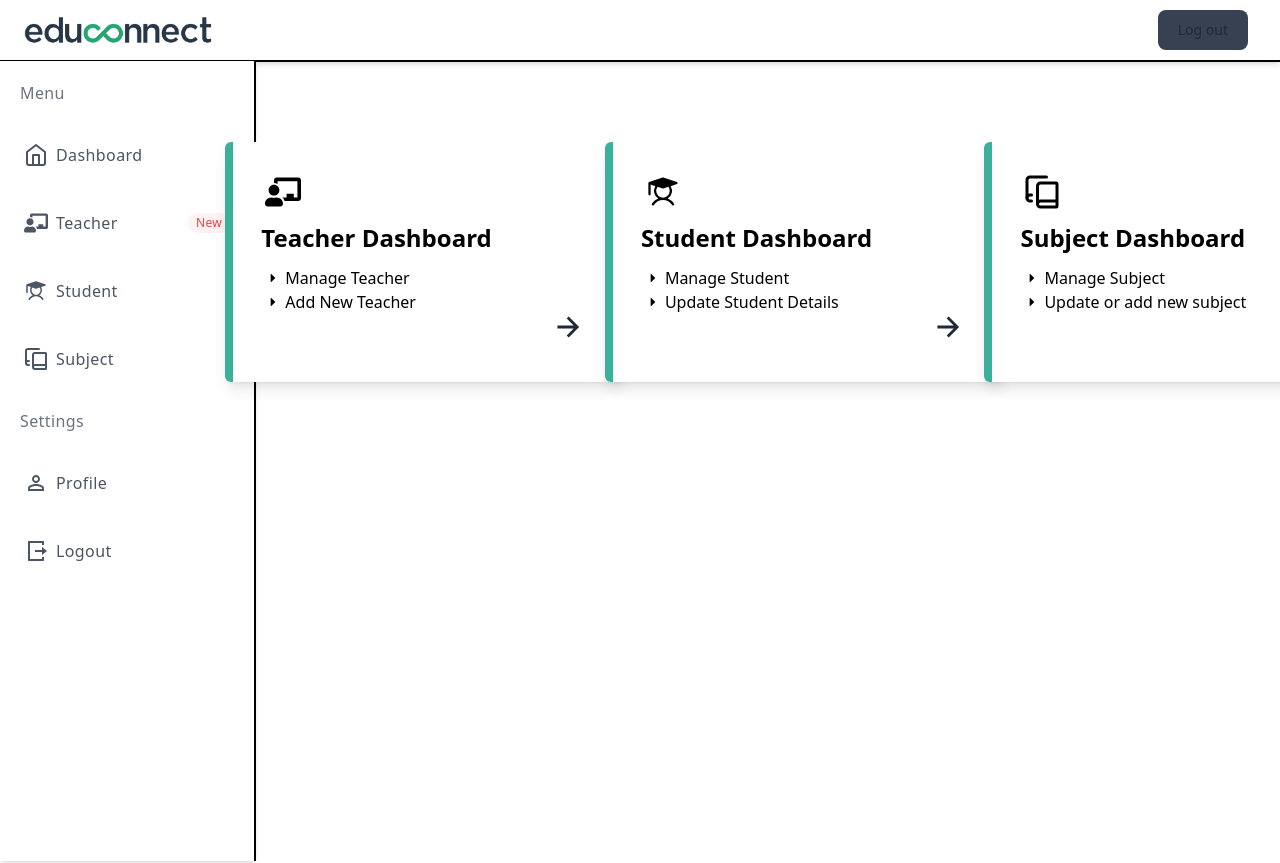
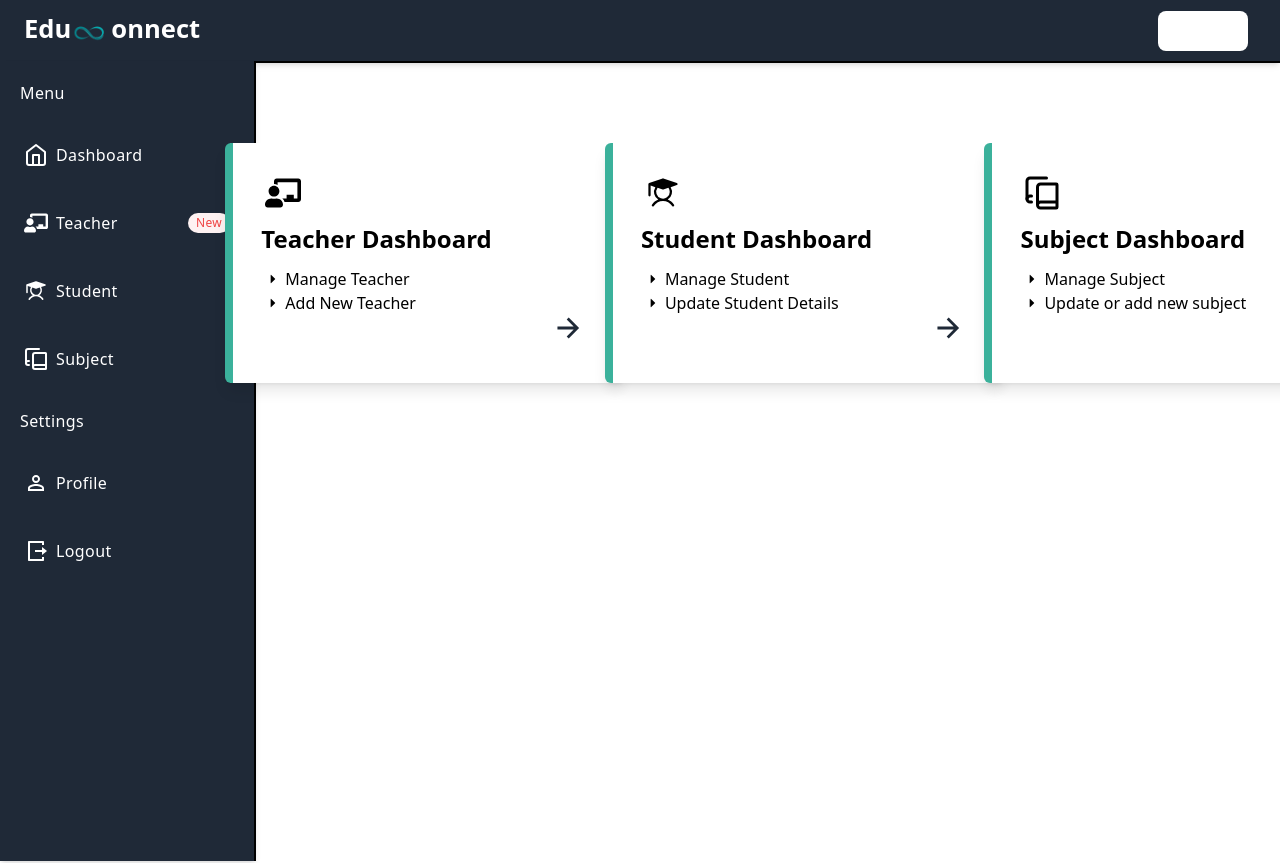
Before and after one commit to Adityajparmar37/EduConnect, a React (Vite) app in the folder frontend/: page /admin in a window 1280 px wide. Shown: the top 863 px of the page. Built offline with nearby package versions, Linux system fonts and the light colour scheme; sample sign-in values are in the browser's storage.

Commit message:
ui change in header and sidenav

```diff
--- a/frontend/src/Components/Header/Header.jsx
+++ b/frontend/src/Components/Header/Header.jsx
@@ -15,15 +15,23 @@ export default function Header() {
   };
   return (
     <header>
-      <nav className="border-b-2 border-black bg-white px-4 py-2.5 shadow-md lg:px-6 dark:bg-white ">
+      <nav className="border-b-2 border-black bg-gray-800 px-4 py-2.5 shadow-md lg:px-6 dark:bg-gray-800 ">
         <div className="mx-auto flex max-w-screen-xl flex-wrap items-center justify-between">
           <Link to="/">
-            <div className="flex items-center">
-              <img
-                src="/logo2-removebg-preview.png"
-                className="mr-3 h-9 focus:outline-none sm:h-9"
-                alt="Flowbite Logo"
-              />
+            <div className="flex flex-row items-center">
+              <h1 className="text-[1.6rem] font-semibold text-white duration-200 hover:text-primary">
+                Edu
+                <span>
+                  <img
+                    src="/infinity-logo.png"
+                    className="inline h-10 focus:outline-none"
+                    alt="Flowbite Logo"
+                  />
+                </span>
+                <span className="text-white duration-200 hover:text-primary">
+                  onnect
+                </span>
+              </h1>
             </div>
           </Link>
           <div className="flex items-center lg:order-2">
@@ -32,7 +40,7 @@ export default function Header() {
                 {" "}
                 <Link
                   onClick={handleLogout}
-                  className="mr-2 rounded-lg bg-gray-700 px-4 py-2 text-sm font-medium text-gray-800  delay-100 hover:rounded-full focus:outline-none focus:ring-2 focus:ring-slate-400 lg:px-5 lg:py-2.5 dark:text-white dark:hover:bg-gray-500"
+                  className="mr-2 rounded-lg bg-white px-4 py-2 text-sm font-medium text-white  delay-100 duration-300 hover:rounded-full focus:outline-none focus:ring-2 focus:ring-slate-400 lg:px-5 lg:py-2.5 dark:text-black dark:hover:bg-zinc-200"
                 >
                   Log out
                 </Link>
@@ -41,7 +49,7 @@ export default function Header() {
               <>
                 <Link
                   to="/login"
-                  className="mr-2 rounded-lg bg-gray-700 px-4 py-2 text-sm font-medium text-gray-800  delay-100 hover:rounded-full focus:outline-none focus:ring-2 focus:ring-slate-400 lg:px-5 lg:py-2.5 dark:text-white dark:hover:bg-gray-500"
+                  className="mr-2 rounded-lg bg-white px-4 py-2 text-sm font-medium text-white  delay-100 duration-300 hover:rounded-full focus:outline-none focus:ring-2 focus:ring-slate-400 lg:px-5 lg:py-2.5 dark:text-black dark:hover:bg-gray-500"
                 >
                   Log in
                 </Link>
--- a/frontend/src/Components/SideNav/SideNav.jsx
+++ b/frontend/src/Components/SideNav/SideNav.jsx
@@ -8,12 +8,12 @@ import { Link } from "react-router-dom";
 
 export default function SideNav() {
   return (
-    <div className="fixed left-0 top-0 mt-[3.8rem] flex h-full w-64 flex-col border-r-2 border-black bg-white shadow-md">
+    <div className="fixed left-0 top-0 mt-[3.8rem] flex h-full w-64 flex-col border-r-2 border-black bg-gray-800 shadow-md">
       <div className="flex-grow overflow-y-auto overflow-x-hidden">
         <ul className="flex flex-col space-y-6 py-4">
           <li className="px-5">
             <div className="flex h-8 flex-row items-center">
-              <div className="text-md font-light tracking-wide text-gray-500 ">
+              <div className="text-md font-light tracking-wide text-white ">
                 Menu
               </div>
             </div>
@@ -21,7 +21,7 @@ export default function SideNav() {
           <li>
             <Link
               to="#"
-              className="relative flex h-11 flex-row items-center border-l-8 border-transparent pr-6 text-gray-600 hover:border-primary hover:bg-gray-50 hover:text-gray-800 focus:outline-none"
+              className="relative flex h-11 flex-row items-center border-l-8 border-transparent pr-6 text-white duration-300 hover:border-primary hover:bg-gray-50 hover:text-gray-800 focus:outline-none"
             >
               <span className="ml-4 inline-flex items-center justify-center text-2xl">
                 <LuHome />
@@ -34,7 +34,7 @@ export default function SideNav() {
           <li>
             <Link
               to="#"
-              className="relative flex h-11 flex-row items-center border-l-8 border-transparent pr-6 text-gray-600 hover:border-primary hover:bg-gray-50 hover:text-gray-800 focus:outline-none"
+              className="duration-300 focus:outline-none relative flex h-11 flex-row items-center border-l-8 border-transparent pr-6 text-white hover:border-primary hover:bg-gray-50 hover:text-gray-800"
             >
               <span className="ml-4 inline-flex items-center justify-center text-2xl">
                 <FaChalkboardTeacher />
@@ -50,7 +50,7 @@ export default function SideNav() {
           <li>
             <a
               to="#"
-              className="relative flex h-11 flex-row items-center border-l-8 border-transparent pr-6 text-gray-600 hover:border-primary hover:bg-gray-50 hover:text-gray-800 focus:outline-none"
+              className="relative flex h-11 flex-row items-center border-l-8 border-transparent pr-6 text-white duration-300 hover:border-primary hover:bg-gray-50 hover:text-gray-800 focus:outline-none"
             >
               <span className="ml-4 inline-flex items-center justify-center text-2xl">
                 <PiStudentFill />
@@ -63,7 +63,7 @@ export default function SideNav() {
           <li>
             <Link
               to="#"
-              className="relative flex h-11 flex-row items-center border-l-8 border-transparent pr-6 text-gray-600 hover:border-primary hover:bg-gray-50 hover:text-gray-800 focus:outline-none"
+              className="duration-300 focus:outline-none relative flex h-11 flex-row items-center border-l-8 border-transparent pr-6 text-white hover:border-primary hover:bg-gray-50 hover:text-gray-800"
             >
               <span className="ml-4 inline-flex items-center justify-center text-2xl">
                 <LuBookCopy />
@@ -76,7 +76,7 @@ export default function SideNav() {
 
           <li className="px-5">
             <div className="flex h-8 flex-row items-center">
-              <div className="text-md font-light tracking-wide text-gray-500">
+              <div className="text-md font-light tracking-wide text-white">
                 Settings
               </div>
             </div>
@@ -84,7 +84,7 @@ export default function SideNav() {
           <li>
             <Link
               to="#"
-              className="relative flex h-11 flex-row items-center border-l-8 border-transparent pr-6 text-gray-600 hover:border-primary hover:bg-gray-50 hover:text-gray-800 focus:outline-none"
+              className="relative flex h-11 flex-row items-center border-l-8 border-transparent pr-6 text-white duration-300 hover:border-primary hover:bg-gray-50 hover:text-gray-800 focus:outline-none"
             >
               <span className="ml-4 inline-flex items-center justify-center text-2xl">
                 <MdPersonOutline />
@@ -97,7 +97,7 @@ export default function SideNav() {
           <li>
             <Link
               to="#"
-              className="relative flex h-11 flex-row items-center border-l-8 border-transparent pr-6 text-gray-600 hover:border-primary hover:bg-gray-50 hover:text-gray-800 focus:outline-none"
+              className="duration-300 focus:outline-none relative flex h-11 flex-row items-center border-l-8 border-transparent pr-6 text-white hover:border-primary hover:bg-gray-50 hover:text-gray-800"
             >
               <span className="ml-4 inline-flex items-center justify-center text-2xl">
                 <RiLogoutBoxRLine />
```
Also changed, not shown: frontend/public/infinity-logo.png (added).
